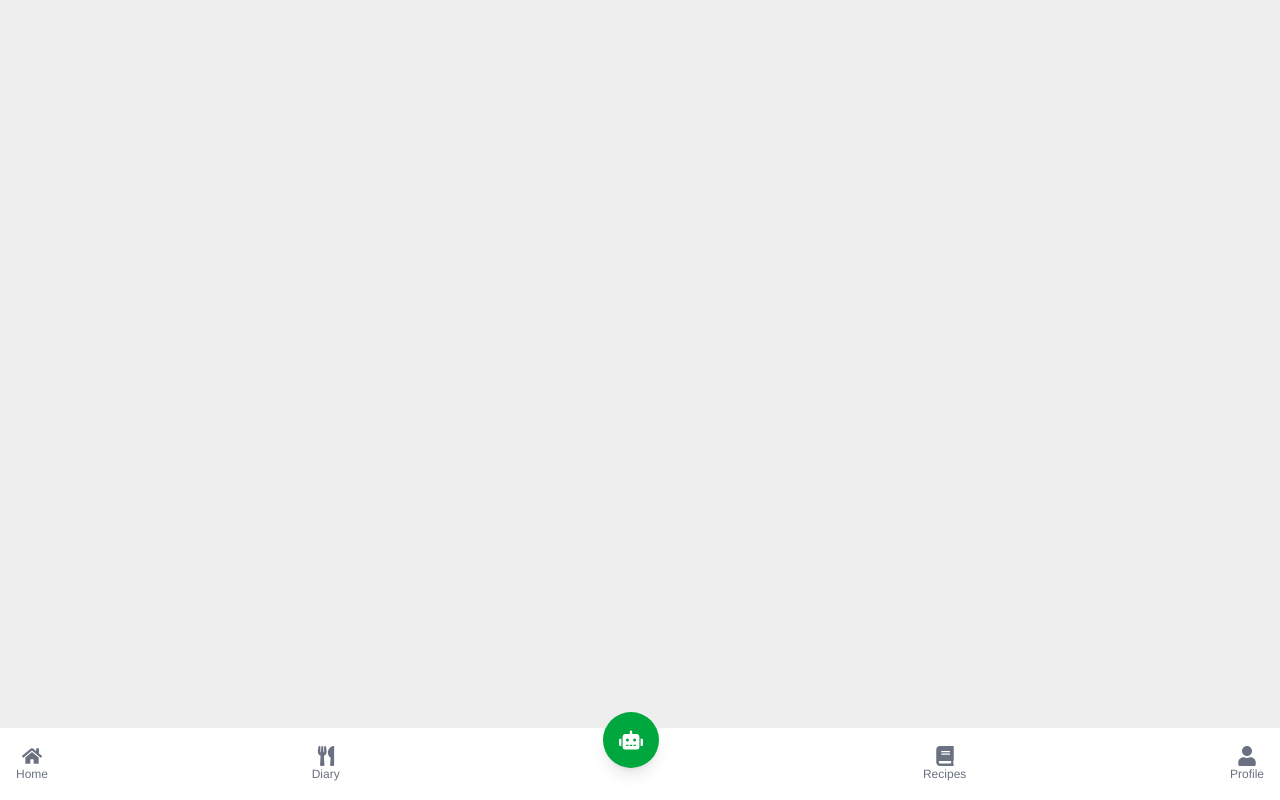
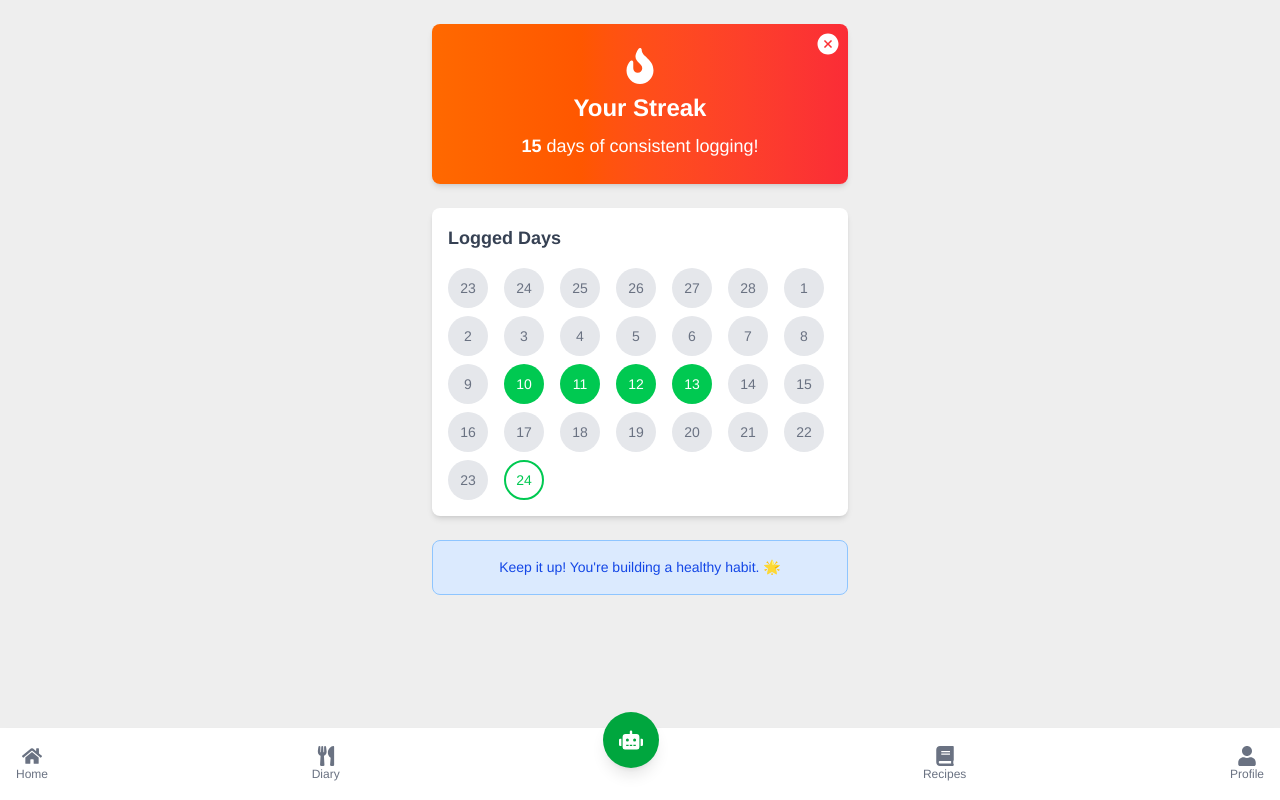
Before and after one commit to jomspangilinan/kain-ai, a React (Vite) app: page /streak in a window 1280 px wide. Built offline with nearby package versions, Linux system fonts and the light colour scheme; no server answers.

Commit message:
streak and share

```diff
--- a/src/App.tsx
+++ b/src/App.tsx
@@ -12,6 +12,8 @@ import FooterNavigation from './components/FooterNav';
 import Chatbot from './components/mobileChatbot';
 import { useState } from 'react';
 import SummarizeMealsWithAI from './pages/SummarizeMeals';
+import StreakPage from './pages/StreakPage';
+import SharePage from './pages/SharePage';
 export default function App() {
   const [isChatOpen, setIsChatOpen] = useState(false); // State to toggle chatbot interface
   return (
@@ -21,6 +23,8 @@ export default function App() {
           <Route path="/" element={<MobileIntegrated />} />
           <Route path="/profile" element={<PersonalInfoPage />} />
           <Route path="/diary" element={<SummarizeMealsWithAI />} />
+          <Route path="/streak" element={<StreakPage />} />
+          <Route path="/share" element={<SharePage />} />
         </Routes>}
       {/* Footer Navigation */}
       <FooterNavigation onChatbotToggle={() => setIsChatOpen(!isChatOpen)} />
--- a/src/components/mobileHeader.tsx
+++ b/src/components/mobileHeader.tsx
@@ -1,4 +1,5 @@
 import { FaFire, FaShareAlt } from 'react-icons/fa'; // Import icons from react-icons
+import { NavLink } from 'react-router-dom';
 
 const Header = () => {
   return (
@@ -6,19 +7,26 @@ const Header = () => {
       <div className="absolute inset-0 h-full w-full bg-gradient-to-r from-green-500 to-green-700 clip-header"></div>
       <div className="relative z-10 flex items-center justify-between px-4 py-4">
         {/* Streak Icon */}
-        <div className="flex items-center">
-          <FaFire className="text-xl mr-2" />
-        </div>
+        <NavLink to="/streak" className={({ isActive }) =>
+          `flex flex-col items-center ${isActive ? 'text-green-600' : 'text-white-500'} hover:text-orange-600`}>
+          <div className="flex items-center">
+            <FaFire className="text-xl mr-2" />
+          </div>
+        </NavLink>
+
 
         {/* App Name */}
         <h1 className="text-2xl font-bold">Kali</h1>
 
         {/* Share Icon */}
-        <button className="flex items-center">
-          <FaShareAlt className="text-xl" />
-        </button>
+        <NavLink to="/share" className={({ isActive }) =>
+          `flex flex-col items-center ${isActive ? 'text-green-600' : 'text-white-500'} hover:text-orange-600`}>
+          <div className="flex items-center">
+            <FaShareAlt className="text-xl" />
+          </div>
+        </NavLink>
       </div>
-    </header>
+    </header >
   );
 };
 
--- /dev/null
+++ b/src/pages/SharePage.tsx
@@ -0,0 +1,78 @@
+import { useState } from 'react';
+import { AiFillCloseCircle } from 'react-icons/ai';
+import { FaVideo, FaSpinner } from 'react-icons/fa';
+import { NavLink } from 'react-router-dom';
+
+const SharePage = () => {
+    const [videoDetails, setVideoDetails] = useState('');
+    const [isGenerating, setIsGenerating] = useState(false);
+    const [videoUrl, setVideoUrl] = useState<string | null>(null);
+
+    const handleGenerateVideo = async () => {
+        if (!videoDetails.trim()) return;
+
+        setIsGenerating(true);
+        setVideoUrl(null);
+
+        // Simulate AI video generation
+        setTimeout(() => {
+            setVideoUrl('https://example.com/generated-video.mp4'); // Replace with actual video URL
+            setIsGenerating(false);
+        }, 3000);
+    };
+
+    return (
+        <div className="max-w-md mx-auto py-6 px-4">
+            {/* Close Button */}
+            <NavLink to="/">
+                <div className="absolute top-8 right-6 text-white hover:text-green-700">
+                    <AiFillCloseCircle size={24} />
+                </div>
+            </NavLink>
+            {/* Header */}
+            <div className="bg-gradient-to-r from-blue-500 to-blue-700 text-white rounded-lg p-6 shadow-md text-center">
+                <FaVideo className="text-4xl mx-auto mb-2" />
+                <h2 className="text-2xl font-bold">Generate a Shareable Video</h2>
+                <p className="text-sm mt-2">Create a video summary of your progress and share it with friends!</p>
+            </div>
+
+            {/* Input Section */}
+            <div className="mt-6 bg-white rounded-lg shadow-md p-4">
+                <textarea
+                    value={videoDetails}
+                    onChange={(e) => setVideoDetails(e.target.value)}
+                    placeholder="Describe your progress or achievements..."
+                    className="w-full px-4 py-2 border rounded-lg text-sm focus:outline-none mb-4"
+                    rows={4}
+                />
+                <button
+                    onClick={handleGenerateVideo}
+                    className="w-full bg-blue-600 text-white px-4 py-2 rounded-lg hover:bg-blue-700"
+                    disabled={isGenerating}
+                >
+                    {isGenerating ? (
+                        <div className="flex items-center justify-center gap-2">
+                            <FaSpinner className="animate-spin" />
+                            Generating...
+                        </div>
+                    ) : (
+                        'Generate Video'
+                    )}
+                </button>
+            </div>
+
+            {/* Video Preview */}
+            {videoUrl && (
+                <div className="mt-6 bg-gray-100 rounded-lg shadow-md p-4">
+                    <h3 className="text-lg font-bold text-gray-700 mb-4">Your Video</h3>
+                    <video controls className="w-full rounded-lg">
+                        <source src={videoUrl} type="video/mp4" />
+                        Your browser does not support the video tag.
+                    </video>
+                </div>
+            )}
+        </div>
+    );
+};
+
+export default SharePage;
--- /dev/null
+++ b/src/pages/StreakPage.tsx
@@ -0,0 +1,65 @@
+import { FaFire } from 'react-icons/fa';
+import { AiFillCloseCircle } from 'react-icons/ai';
+import { NavLink } from 'react-router-dom';
+
+const StreakPage = () => {
+    const streakDays = 15; // Example streak count
+    const loggedDays = ['2025-03-10', '2025-03-11', '2025-03-12', '2025-03-13']; // Example logged days
+    const today = new Date().toISOString().split('T')[0];
+
+    return (
+        <div className="max-w-md mx-auto py-6 px-4 relative">
+            {/* Close Button */}
+            <NavLink to="/">
+                <div className="absolute top-8 right-6 text-white hover:text-green-700">
+                    <AiFillCloseCircle size={24} />
+                </div>
+            </NavLink>
+            {/* Streak Counter */}
+            <div className="bg-gradient-to-r from-orange-500 to-red-500 text-white rounded-lg p-6 shadow-md text-center">
+                <FaFire className="text-4xl mx-auto mb-2" />
+                <h2 className="text-2xl font-bold">Your Streak</h2>
+                <p className="text-lg mt-2">
+                    <span className="font-bold">{streakDays}</span> days of consistent logging!
+                </p>
+            </div>
+
+            {/* Calendar View */}
+            <div className="mt-6 bg-white rounded-lg shadow-md p-4">
+                <h3 className="text-lg font-bold text-gray-700 mb-4">Logged Days</h3>
+                <div className="grid grid-cols-7 gap-2 text-center">
+                    {Array.from({ length: 30 }).map((_, index) => {
+                        const date = new Date();
+                        date.setDate(date.getDate() - (29 - index));
+                        const dateString = date.toISOString().split('T')[0];
+                        const isLogged = loggedDays.includes(dateString);
+                        const isToday = dateString === today;
+
+                        return (
+                            <div
+                                key={index}
+                                className={`w-10 h-10 rounded-full flex items-center justify-center text-sm ${isLogged
+                                    ? 'bg-green-500 text-white'
+                                    : isToday
+                                        ? 'border-2 border-green-500 text-green-500'
+                                        : 'bg-gray-200 text-gray-500'
+                                    }`}
+                            >
+                                {date.getDate()}
+                            </div>
+                        );
+                    })}
+                </div>
+            </div>
+
+            {/* Motivational Message */}
+            <div className="mt-6 bg-blue-100 border border-blue-300 rounded-lg p-4 text-center">
+                <p className="text-blue-700 font-medium">
+                    Keep it up! You're building a healthy habit. 🌟
+                </p>
+            </div>
+        </div>
+    );
+};
+
+export default StreakPage;
```
